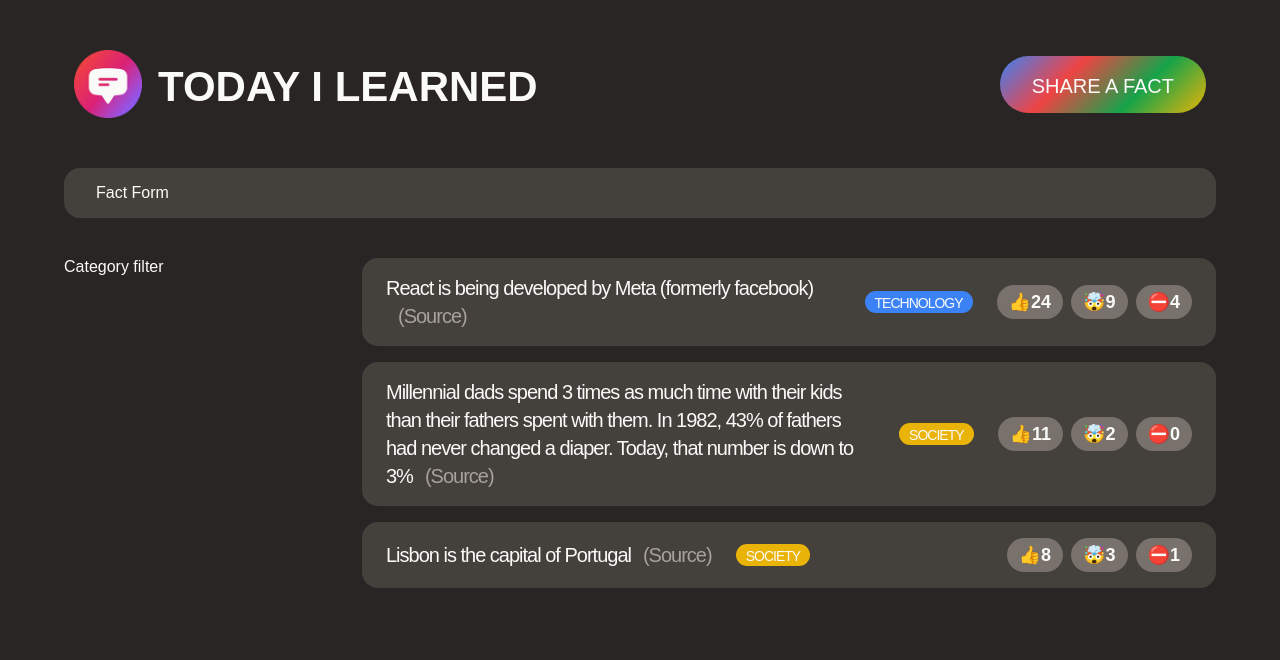
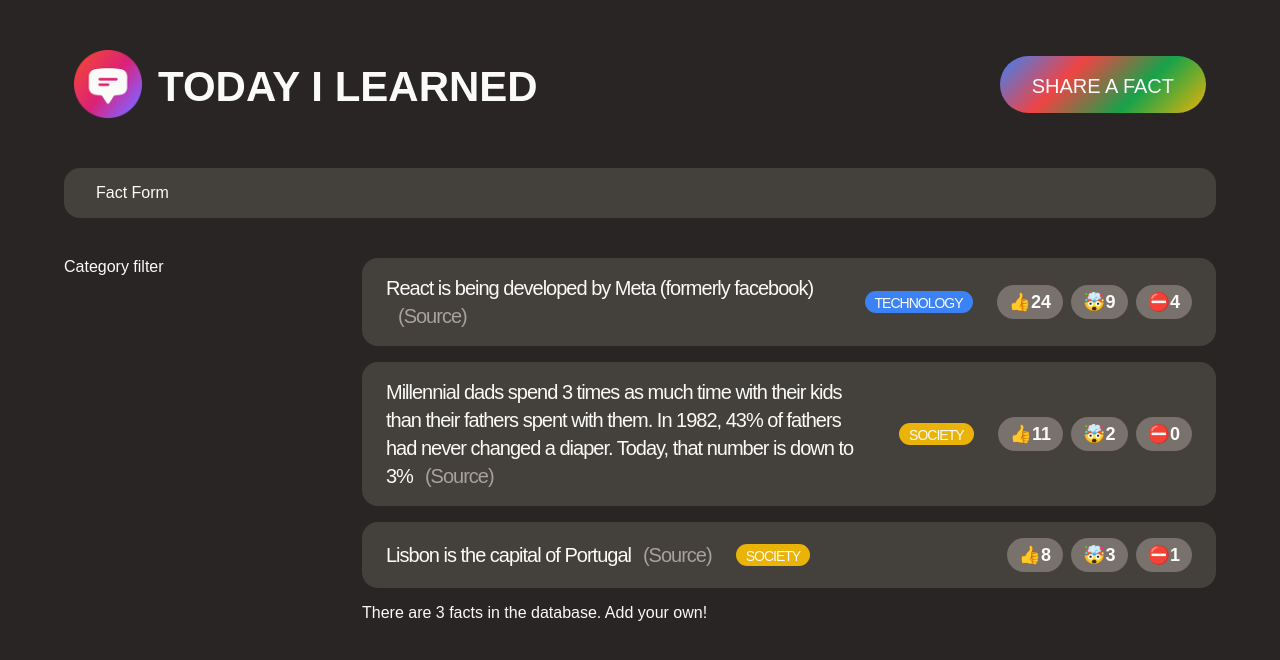
Before and after one commit to solaceinthenight/today-i-learned, a React (Create React App) app: page / in a window 1280 px wide. Shown: the top 660 px of the page. Built offline with nearby package versions, Linux system fonts and the light colour scheme; the HTML template or start-up script is replaced by a standard one.

Commit message:
54. Passing and Receiving Props.

```diff
--- a/src/App.js
+++ b/src/App.js
@@ -89,7 +89,19 @@
     <section>
       <ul className="facts-list">
         {facts.map((fact) => (
-          <li key={fact.id} className="fact">
+          <Fact key={fact.id} fact={fact} />
+        ))}
+      </ul>
+      <p>
+        There are {initialFacts.length} facts in the database. Add your own!
+      </p>
+    </section>
+  );
+}
+
+function Fact({ fact }) {
+  return (
+    <li className="fact">
       <p>
         {fact.text}
         <a
@@ -104,9 +116,8 @@
       <span
         className="tag"
         style={{
-                backgroundColor: CATEGORIES.find(
-                  (cat) => cat.name === fact.category
-                ).color,
+          backgroundColor: CATEGORIES.find((cat) => cat.name === fact.category)
+            .color,
         }}
       >
         {fact.category}
@@ -117,9 +128,6 @@
         <button>⛔️{fact.votesFalse}</button>
       </div>
     </li>
-        ))}
-      </ul>
-    </section>
   );
 }
 
--- a/src/style.css
+++ b/src/style.css
@@ -16,7 +16,12 @@
 }
 
 /* MAIN LAYOUT */
-.container {
+/* .container {
+  max-width: 1500px;
+  margin: 0 auto;
+} */
+
+#root {
   max-width: 1500px;
   margin: 0 auto;
 }
```
Lines whose indentation alone changed are shown as unchanged.
